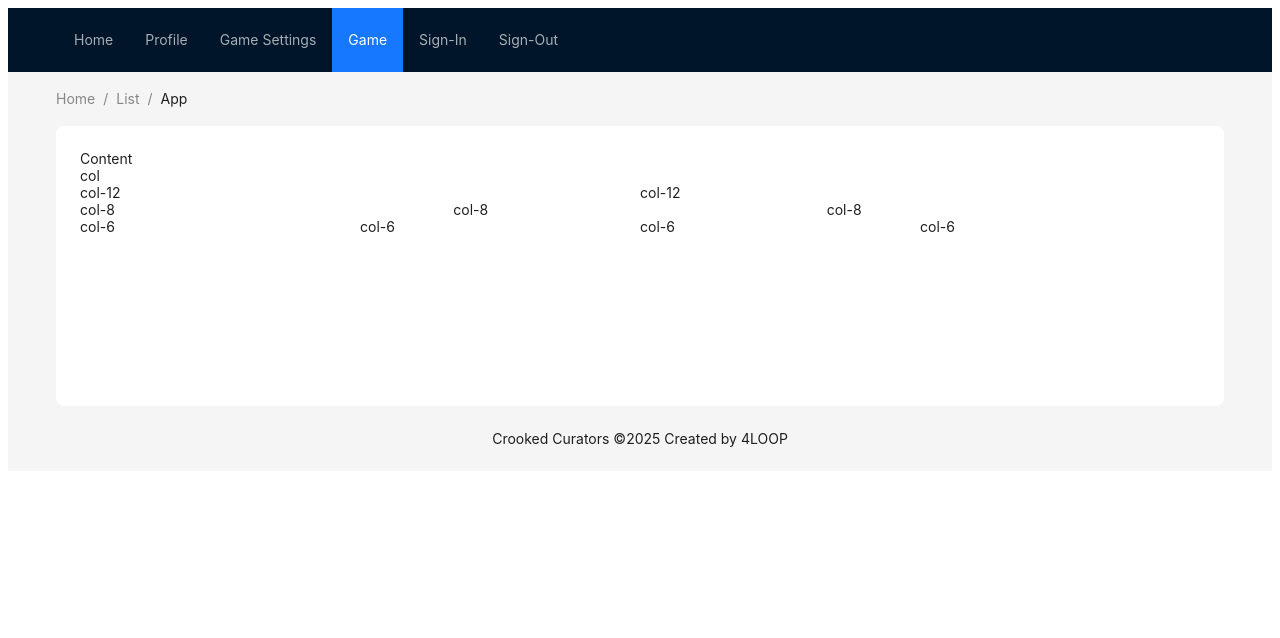
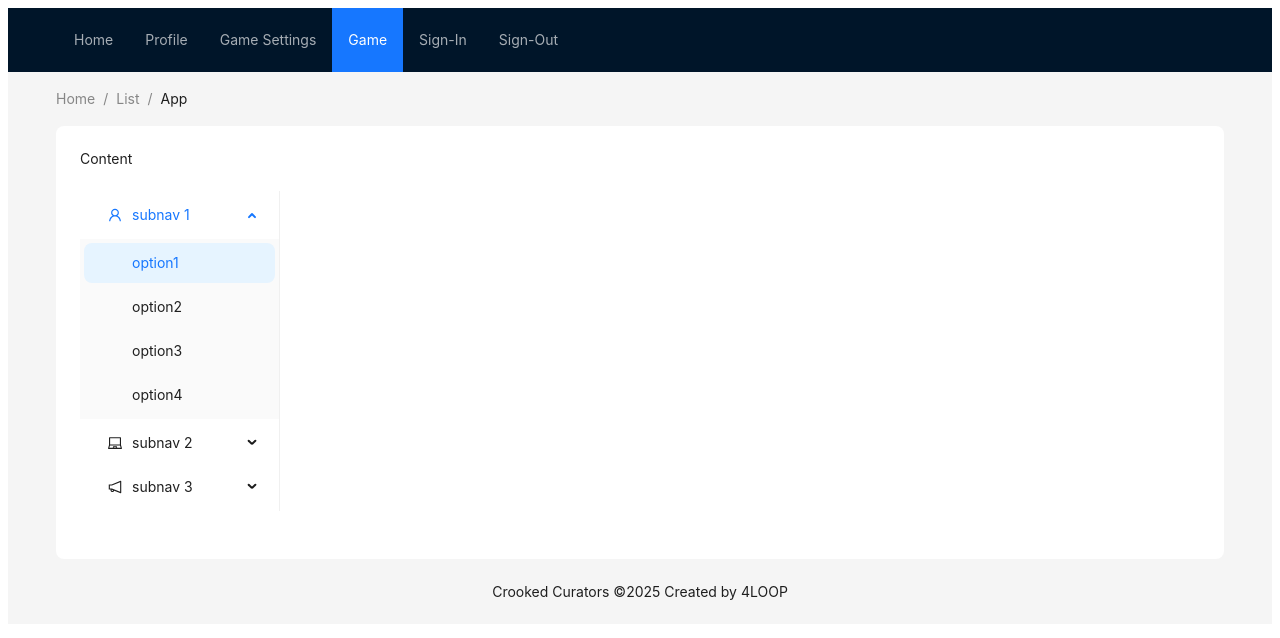
Before and after one commit to yumejensen/crooked-curators, a React app: page / in a window 1280 px wide. Both pictures are taken after a click on the item "Game". Shown: the top 638 px of the page. Built offline with nearby package versions, Linux system fonts and the light colour scheme.

Commit message:
Experimenting with sidebar

```diff
--- a/src/client/Views/ActiveGame.tsx
+++ b/src/client/Views/ActiveGame.tsx
@@ -2,33 +2,54 @@
 
 import React from 'react';
 
-import { Col, Row } from 'antd';
+import { LaptopOutlined, NotificationOutlined, UserOutlined } from '@ant-design/icons';
+import type { MenuProps } from 'antd';
+
+import { Breadcrumb, Layout, Menu, theme } from 'antd';
+
+const { Header, Content, Footer, Sider } = Layout;
 
 // COMPONENTS
 import Canvas from '../Components/Canvas';
 
+const items2: MenuProps['items'] = [UserOutlined, LaptopOutlined, NotificationOutlined].map(
+  (icon, index) => {
+    const key = String(index + 1);
+
+    return {
+      key: `sub${key}`,
+      icon: React.createElement(icon),
+      label: `subnav ${key}`,
+      children: Array.from({ length: 4 }).map((_, j) => {
+        const subKey = index * 4 + j + 1;
+        return {
+          key: subKey,
+          label: `option${subKey}`,
+        };
+      }),
+    };
+  },
+);
+
 const ActiveGame: React.FC = () => {
+    const {
+        token: { colorBgContainer, borderRadiusLG },
+    } = theme.useToken();
+
     return(
-  <>
-    <Row>
-      <Col span={24}>col</Col>
-    </Row>
-    <Row>
-      <Col span={12}>col-12</Col>
-      <Col span={12}>col-12</Col>
-    </Row>
-    <Row>
-      <Col span={8}>col-8</Col>
-      <Col span={8}>col-8</Col>
-      <Col span={8}>col-8</Col>
-    </Row>
-    <Row>
-      <Col span={6}>col-6</Col>
-      <Col span={6}>col-6</Col>
-      <Col span={6}>col-6</Col>
-      <Col span={6}>col-6</Col>
-    </Row>
-  </>
+    <>
+        <Layout style={{ padding: '24px 0', background: colorBgContainer, borderRadius: borderRadiusLG }}>
+            <Sider style={{ background: 'blue' }} width={200}>
+                <Menu
+                mode="inline"
+                defaultSelectedKeys={['1']}
+                defaultOpenKeys={['sub1']}
+                style={{ height: '100%' }}
+                items={items2}
+                />
+            </Sider>
+        </Layout>
+    </>
     )
 }
 
```
